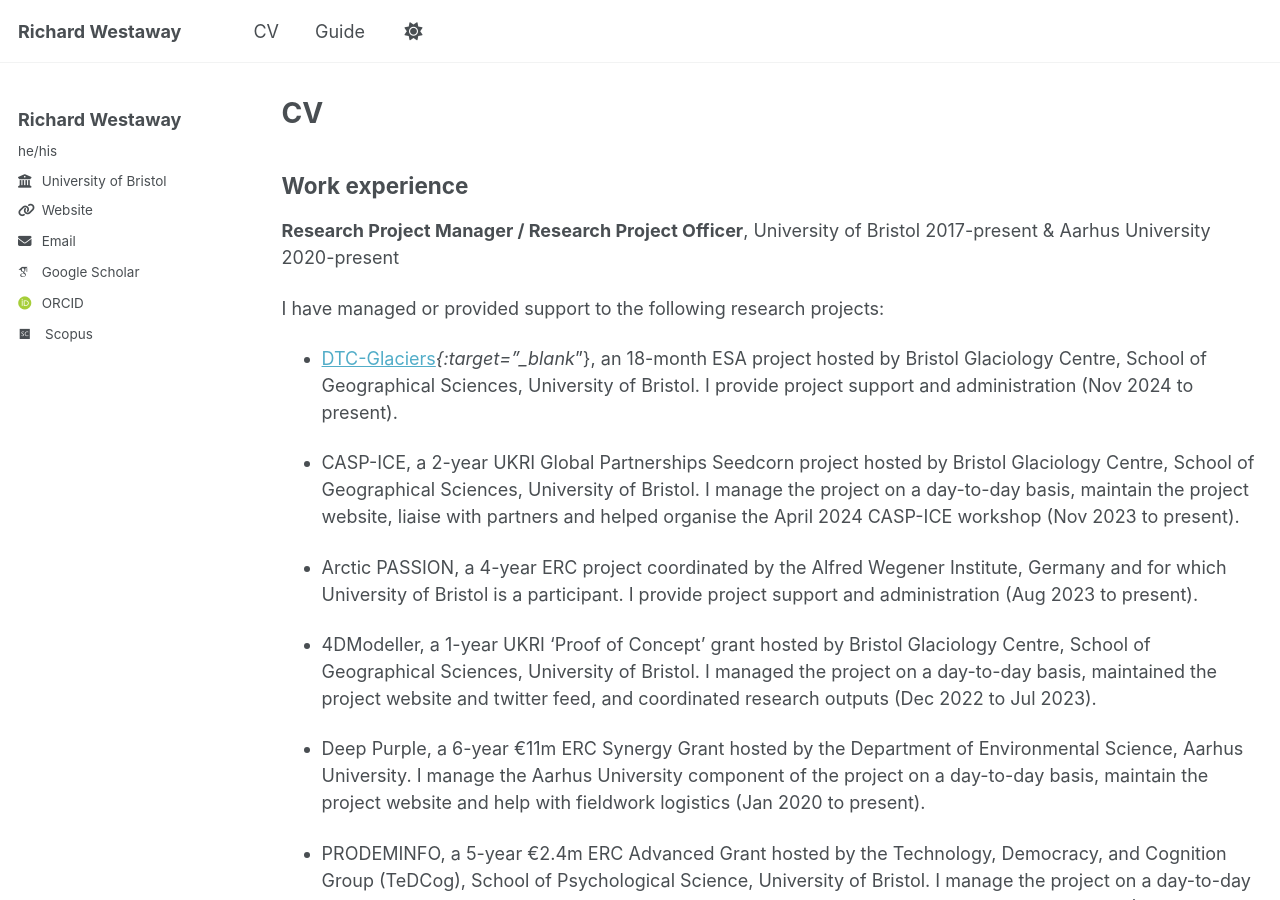
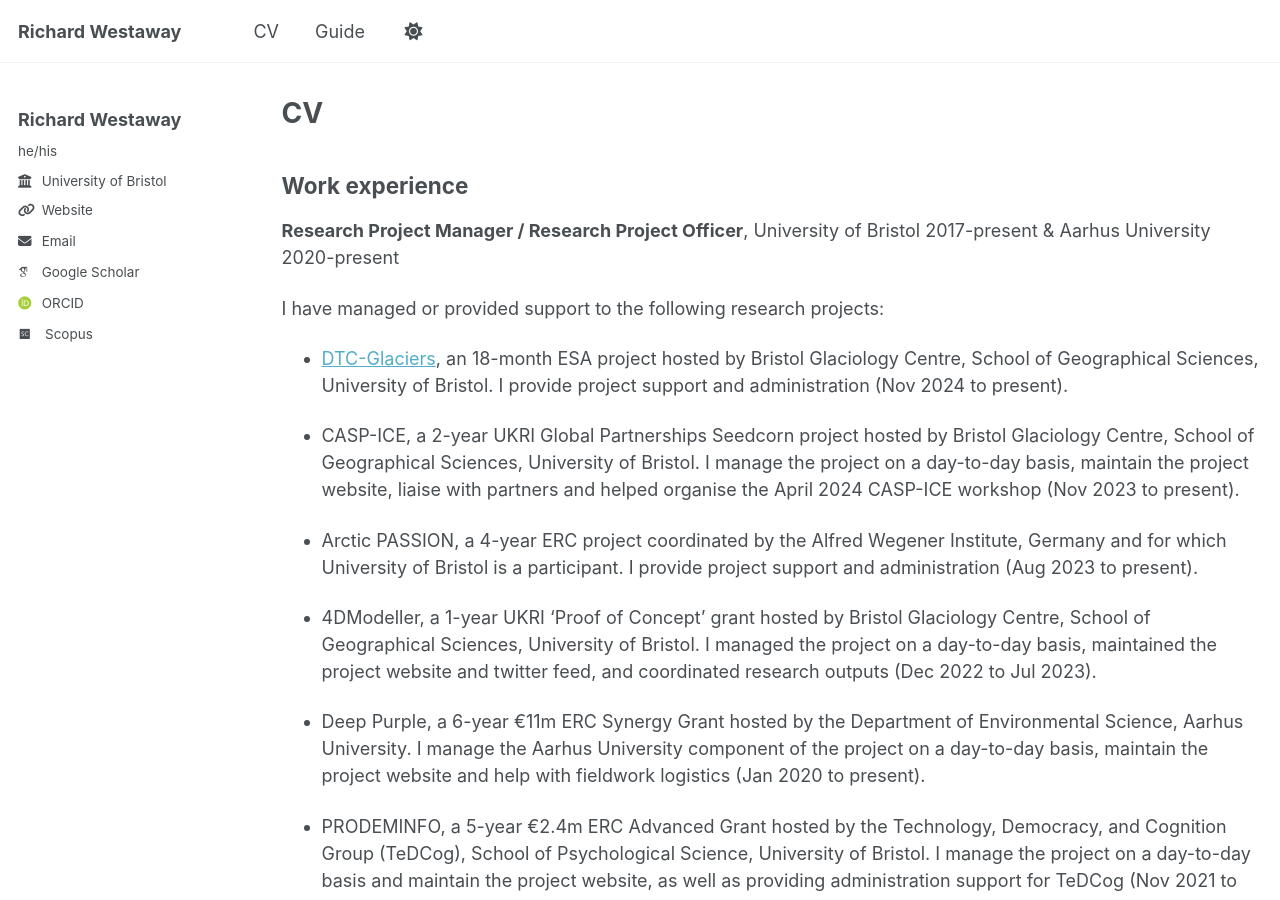
Before and after one commit to richardwestaway/richardwestaway.github.io, a Jekyll site: the page built from _pages/cv.md, in a window 1280 px wide and 900 px high. Built offline with Jekyll 4.4.1, drawn with Linux system fonts in a browser that asks for light colours; some web fonts are replaced.

Commit message:
Update cv.md

```diff
--- a/_pages/cv.md
+++ b/_pages/cv.md
@@ -15,7 +15,7 @@ redirect_from:
 
 I have managed or provided support to the following research projects:
 
-- [DTC-Glaciers](https://dtcglaciers.org/)*{:target="_blank*"}, an 18-month ESA project hosted by Bristol Glaciology Centre, School of Geographical Sciences, University of Bristol. I provide project support and administration (Nov 2024 to present).
+- [DTC-Glaciers](https://dtcglaciers.org/){:target="_blank"}, an 18-month ESA project hosted by Bristol Glaciology Centre, School of Geographical Sciences, University of Bristol. I provide project support and administration (Nov 2024 to present).
 
 - CASP-ICE, a 2-year UKRI Global Partnerships Seedcorn project hosted by Bristol Glaciology Centre, School of Geographical Sciences, University of Bristol. I manage the project on a day-to-day basis, maintain the project website, liaise with partners and helped organise the April 2024 CASP-ICE workshop (Nov 2023 to present).
 
```
